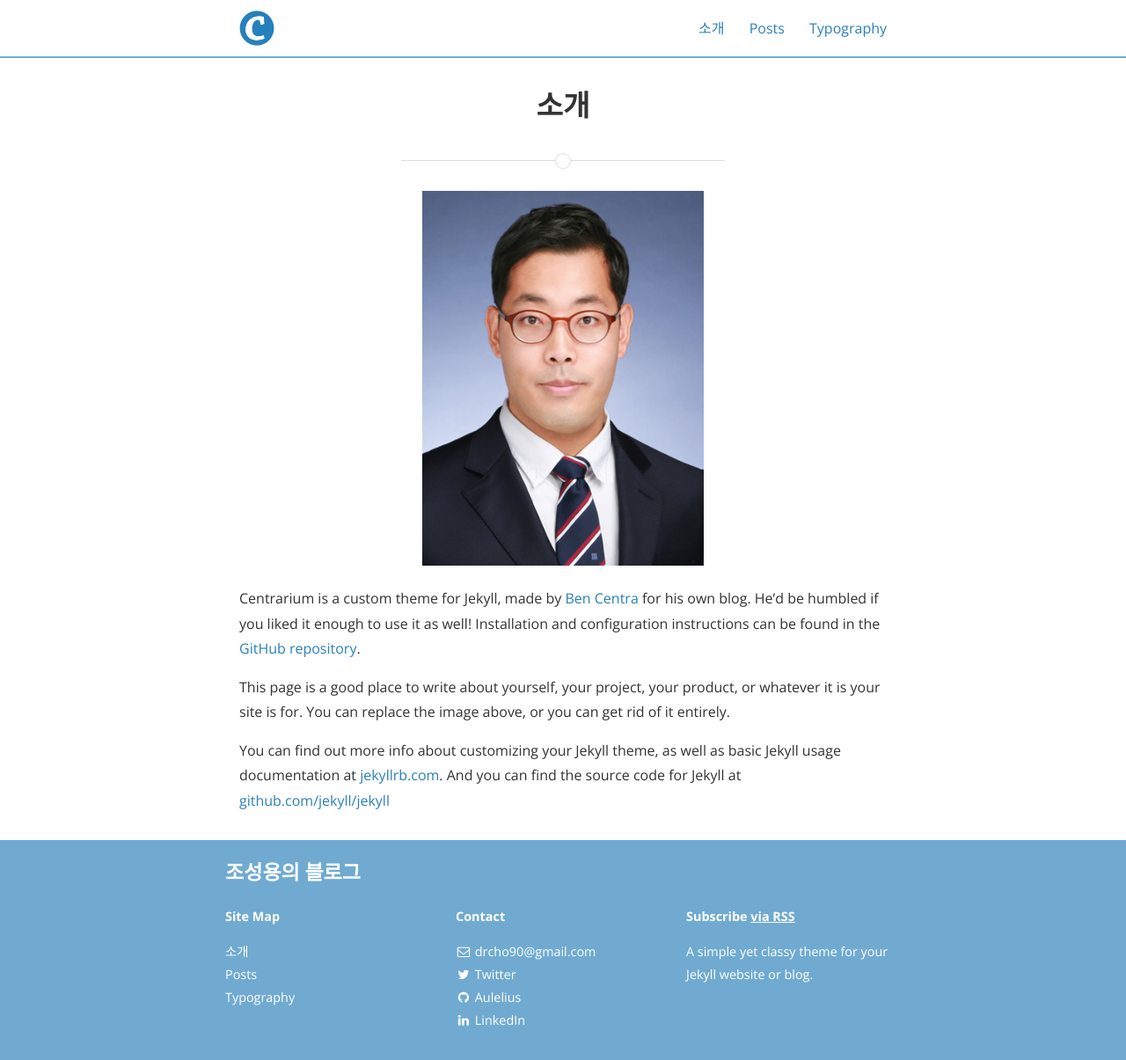
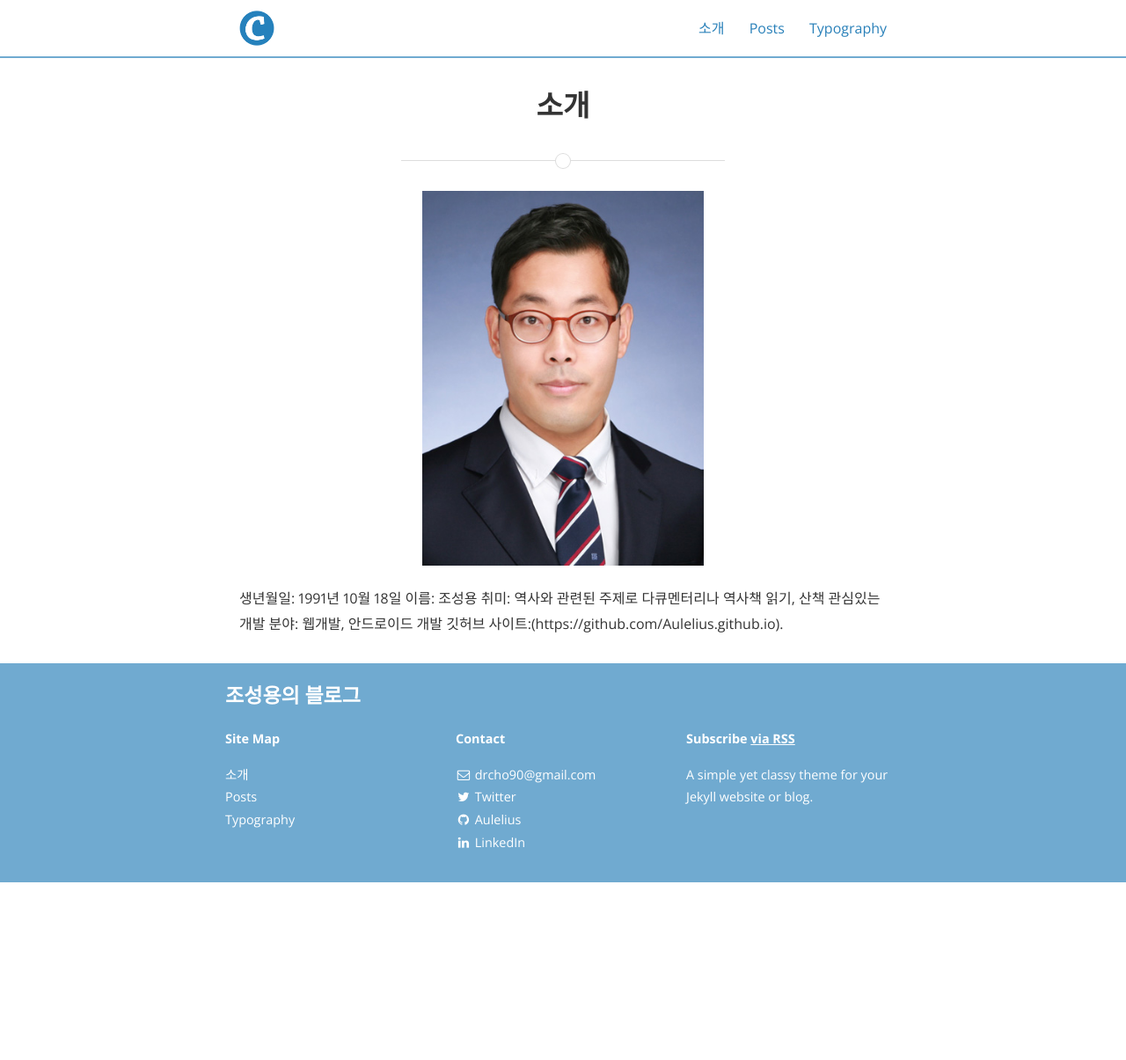
Before and after one commit to Aulelius/Aulelius.github.io, a Jekyll site: the page built from about.md, in a window 1280 px wide and 1205 px high. Shown: the whole window at 88% size. Built offline with Jekyll 4.4.1, drawn with Linux system fonts in a browser that asks for light colours; nearby versions of some CDN libraries.

Commit message:
Update about.md

```diff
--- a/about.md
+++ b/about.md
@@ -7,12 +7,8 @@ main_nav: true
 
 ![alt text]({{ site.baseurl }}/assets/Profile.jpg "Profile Picture"){:.profile}
 
-Centrarium is a custom theme for Jekyll, made by [Ben Centra][bencentra] for his own blog. He'd be humbled if you liked it enough to use it as well! Installation and configuration instructions can be found in the [GitHub repository](https://github.com/bencentra/centrarium).
-
-This page is a good place to write about yourself, your project, your product, or whatever it is your site is for. You can replace the image above, or you can get rid of it entirely.
-
-You can find out more info about customizing your Jekyll theme, as well as basic Jekyll usage documentation at [jekyllrb.com](http://jekyllrb.com/). And you can find the source code for Jekyll at [github.com/jekyll/jekyll](https://github.com/jekyll/jekyll)
-
-[centrarium]: https://github.com/bencentra/centrarium
-[bencentra]: http://bencentra.com
-[jekyll]: https://github.com/jekyll/jekyll
+생년월일: 1991년 10월 18일
+이름: 조성용
+취미: 역사와 관련된 주제로 다큐멘터리나 역사책 읽기, 산책
+관심있는 개발 분야: 웹개발, 안드로이드 개발
+깃허브 사이트:(https://github.com/Aulelius.github.io).
```
